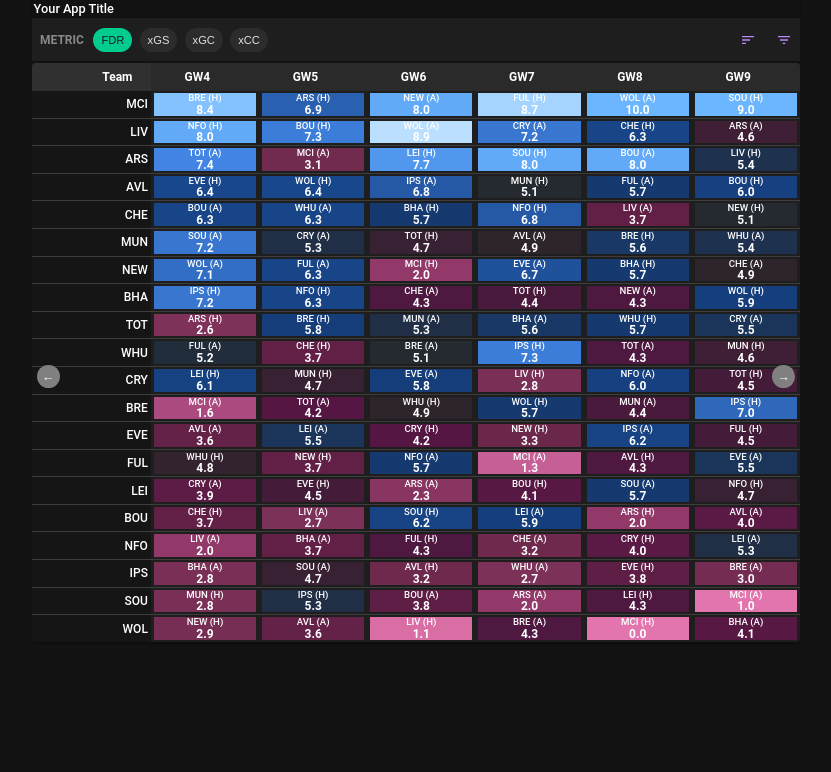
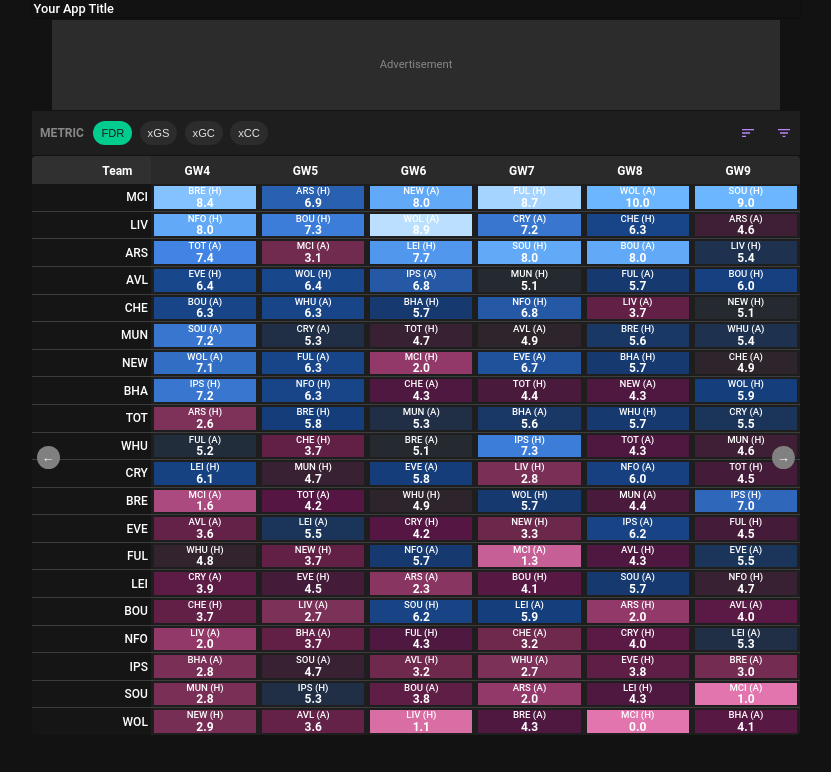
Before and after one commit to ameyakarve/ameyakarve.github.com, a React (Create React App) app: page / in a window 1280 px wide. Shown: the top 772 px of the page, without its empty margins (224-1055 px from the left). Built offline with nearby package versions, Linux system fonts and the light colour scheme.

Commit message:
added ad banner placeholder

```diff
--- a/src/App.css
+++ b/src/App.css
@@ -58,6 +58,20 @@ body {
   margin: 0;
   font-size: 0.8rem;
   font-weight: 500;
+}
+
+/* New styles for banner ad */
+.banner-ad {
+  width: 100%;
+  max-width: 728px; /* Standard leaderboard ad size */
+  height: 90px; /* Standard leaderboard ad height */
+  margin: 0.1rem auto; /* Center the ad and add some margin */
+  background-color: #2c2c2c; /* Placeholder background color */
+  display: flex;
+  justify-content: center;
+  align-items: center;
+  font-size: 0.7rem;
+  color: #888;
 }
 
 main {
@@ -179,8 +193,6 @@ main {
 .app {
   display: flex;
   flex-direction: column;
-  height: 100vh;
-  max-height: 667px;
   width: 100%; /* Ensure full width on all devices */
   max-width: 100%; /* Prevent overflow */
 }
--- a/src/App.js
+++ b/src/App.js
@@ -62,6 +62,10 @@ function App() {
   return (
     <div className="app">
       <Header />
+      <div className="banner-ad">
+        {/* Ad content will go here */}
+        <span>Advertisement</span>
+      </div>
       <main>
         <ControlPanel
           onSort={handleSort}
```
